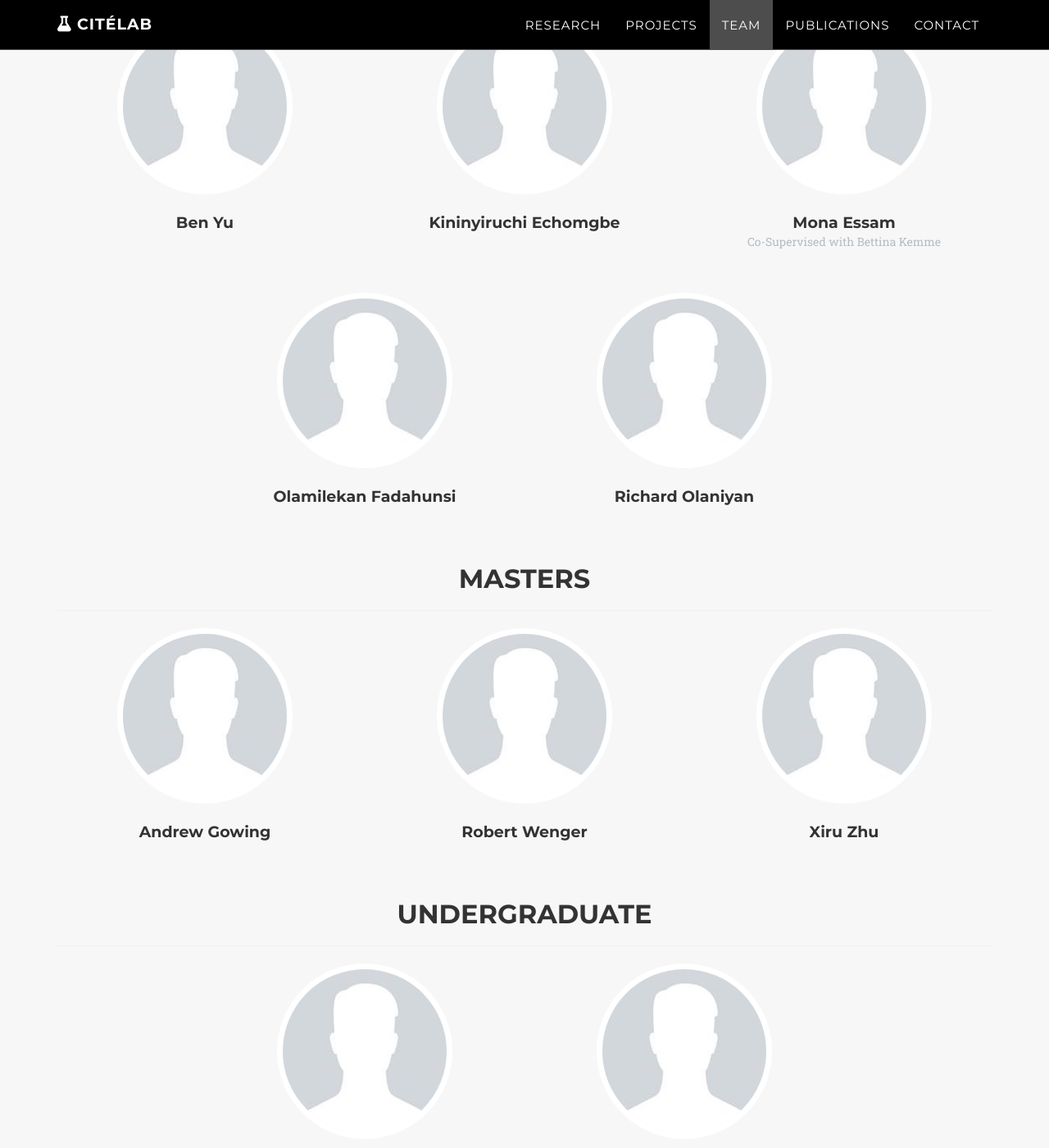
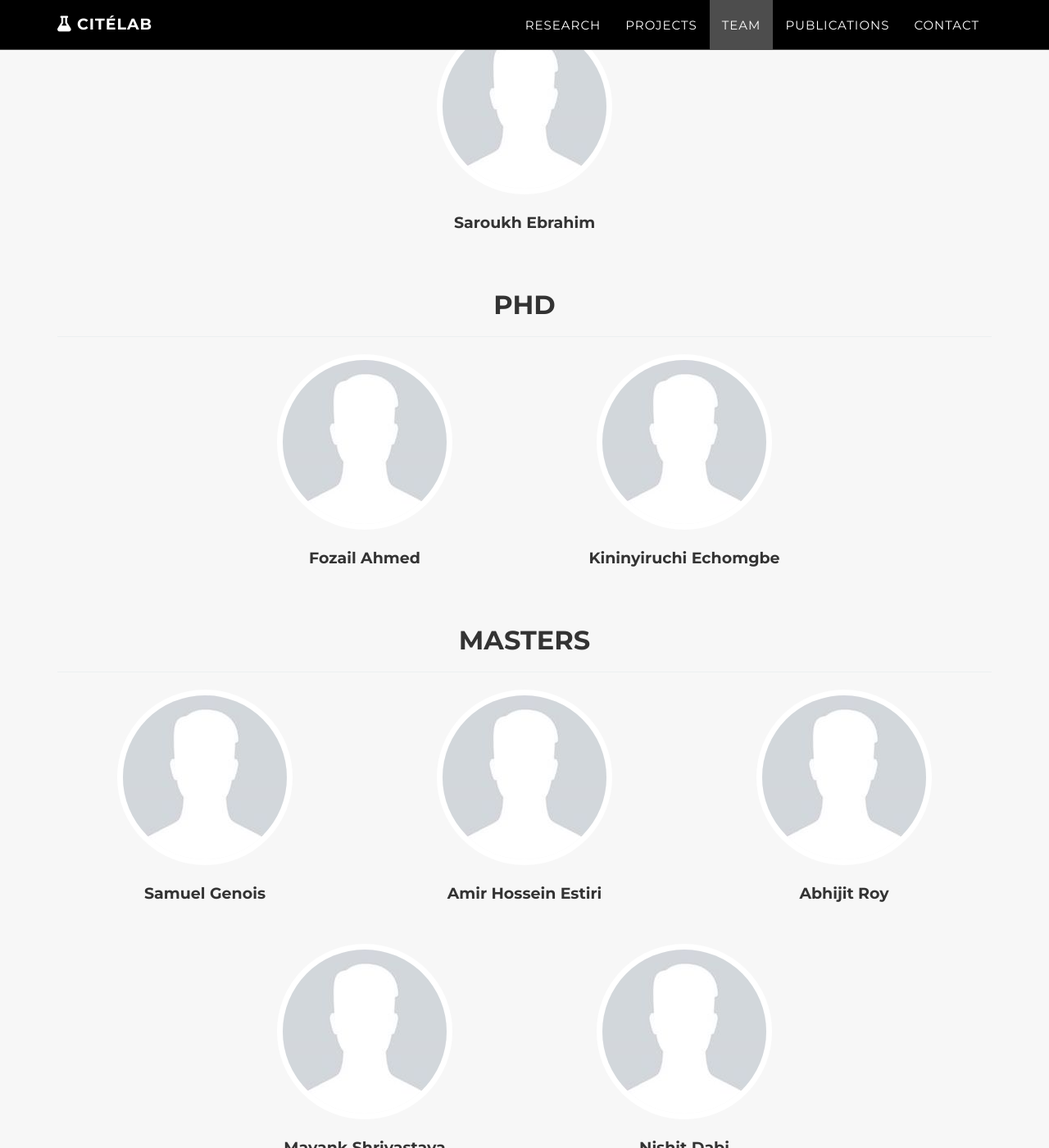
Before and after one commit to citelab/citelab.github.io, a Jekyll site: the page built from index.html, in a window 1280 px wide and 1400 px high, scrolled down 4016 px. Shown: the whole window at 82% size. Built offline with Jekyll 4.4.1, drawn with Linux system fonts in a browser that asks for light colours; some web fonts are replaced; some of the changed text lies outside the part shown.

```diff
--- a/_config.yml
+++ b/_config.yml
@@ -38,33 +38,33 @@ team:
         - title: external-link-alt
           url: http://www.cs.mcgill.ca/~maheswar/
 
+  - role: post-doc
+    people:
+    - name: Saroukh Ebrahim
 
   - role: phd
     people:
-    - name: Ben Yu
+    - name: Fozail Ahmed
     - name: Kininyiruchi Echomgbe
-    - name: Mona Essam
-      info: Co-Supervised with Bettina Kemme
-    - name: Olamilekan Fadahunsi
-    - name: Richard Olaniyan
-
 
   - role: masters
     people:
-      - name: Andrew Gowing
-      - name: Robert Wenger
-      - name: Xiru Zhu
+      - name: Samuel Genois
+      - name: Amir Hossein Estiri
+      - name: Abhijit Roy
+      - name: Mayank Shrivastava
+      - name: Nishit Dabi
 
   - role: undergraduate
     people:
-      - name: Abhijit Singh
-      - name: Trung Vuong Thien
+      - name: Zhelin Xu
+      - name: Yuxiang Ma
 
 
 # Social networks usernames (many more available: google-plus, flickr, dribbble, pinterest, instagram, tumblr, linkedin, etc.)
 social:
   - title: github
-    url: http://github.com/anrl
+    url: http://github.com/citelab
 #   - title: twitter
 #     url: http://twitter.com/jekyllrb
 #   - title: facebook
```
